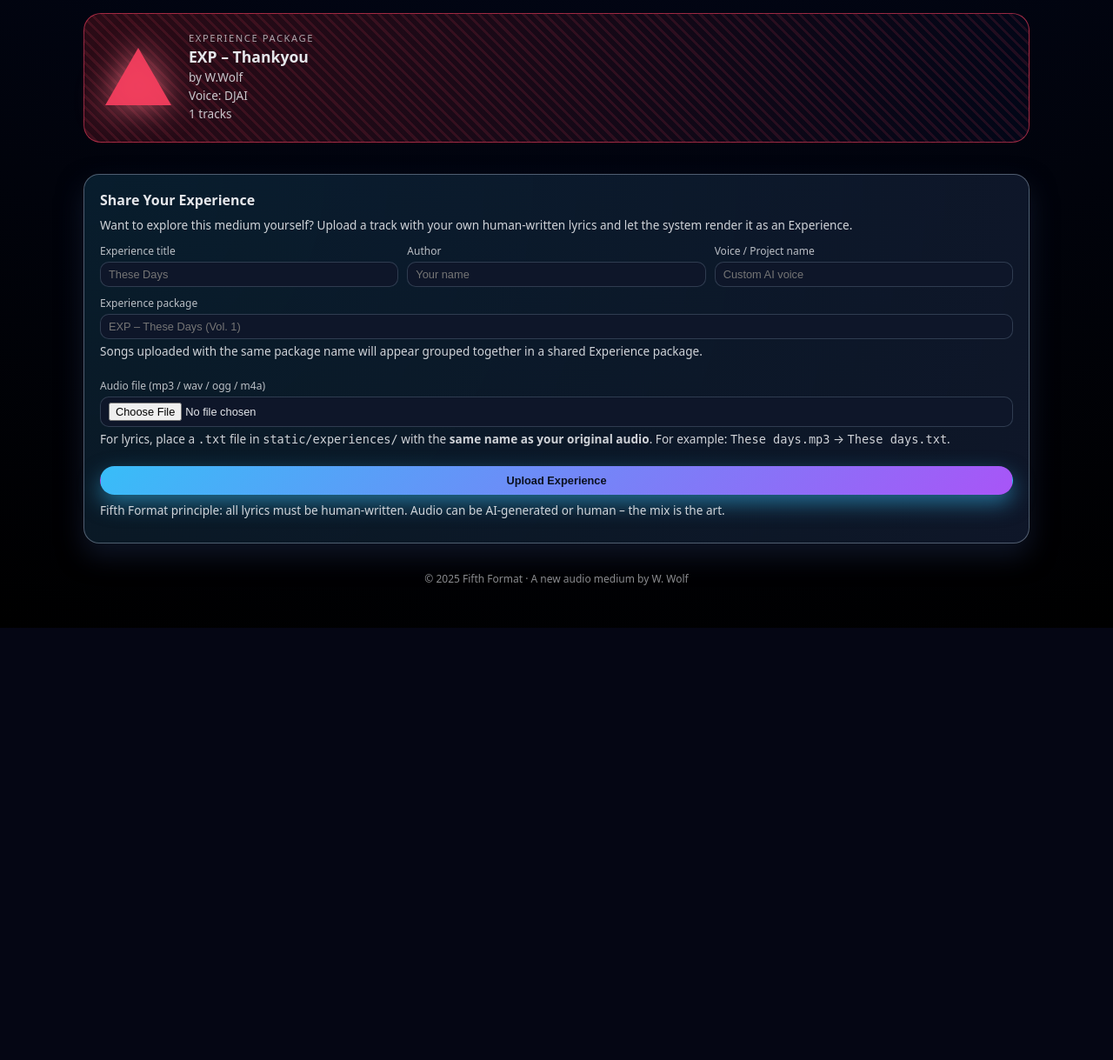
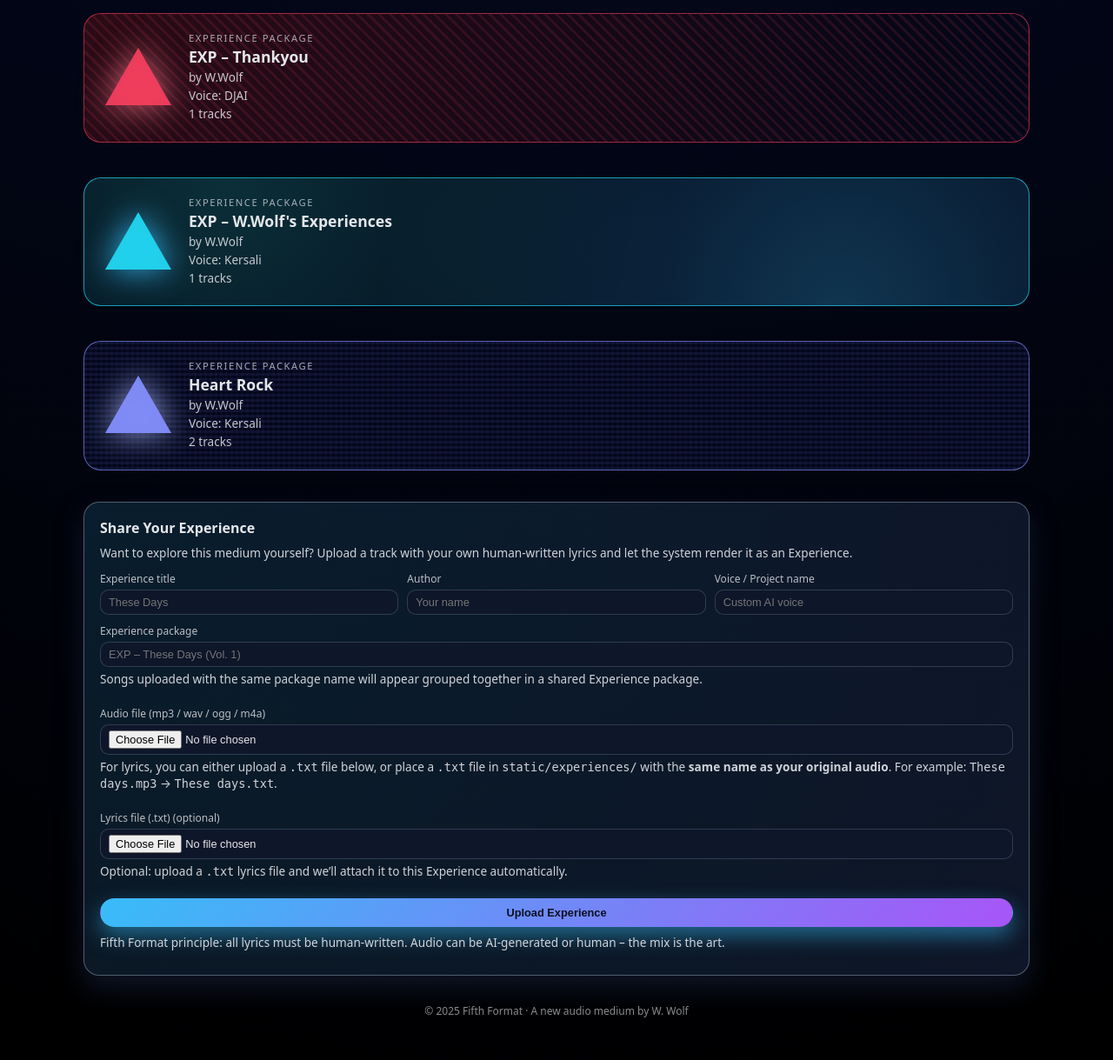
Before and after one commit to dcjoncas/FIFTHFORMAT, a Flask app: page / in a window 1280 px wide. Shown: the part 1415-2634 px from the top of the page at 87% size. Before the commit the page ends 2137 px from the top, so only its background shows below. Run offline with Flask 3, Linux system fonts and the light colour scheme; the visitor is signed in with stand-in values (Sample User, id 1).

Commit message:
Update lyrics upload on main screen

```diff
--- a/app.py
+++ b/app.py
@@ -33,10 +33,15 @@ UPLOAD_FOLDER = os.path.join(app.static_folder, UPLOAD_SUBFOLDER)
 os.makedirs(UPLOAD_FOLDER, exist_ok=True)
 
 ALLOWED_EXTENSIONS = {"mp3", "wav", "ogg", "m4a"}
+ALLOWED_LYRICS_EXTENSIONS = {"txt"}
 
 
 def allowed_file(filename: str) -> bool:
     return "." in filename and filename.rsplit(".", 1)[1].lower() in ALLOWED_EXTENSIONS
+
+
+def allowed_lyrics_file(filename: str) -> bool:
+    return "." in filename and filename.rsplit(".", 1)[1].lower() in ALLOWED_LYRICS_EXTENSIONS
 
 
 # -----------------------------------------------------------------------------
@@ -356,32 +361,37 @@ def experience_player(exp_id):
 @app.route("/upload", methods=["POST"])
 @require_code
 def upload():
-    """Upload a new Experience (audio file + metadata)."""
+    """Upload a new Experience (audio file + optional lyrics .txt + metadata)."""
     global experiences
 
-    file = request.files.get("file")
-    if not file or file.filename == "":
+    audio_file = request.files.get("file")
+    if not audio_file or audio_file.filename == "":
         return redirect(url_for("home"))
 
-    if not allowed_file(file.filename):
+    if not allowed_file(audio_file.filename):
         return redirect(url_for("home"))
 
-    # Original filename (for better title & lyrics path)
-    original_name = file.filename
+    # Optional lyrics upload (.txt)
+    lyrics_file = request.files.get("lyrics_file")
+    if lyrics_file and lyrics_file.filename and not allowed_lyrics_file(lyrics_file.filename):
+        # Ignore invalid lyrics uploads (keep UX simple)
+        lyrics_file = None
+
+    # Original filename (for prettier default title + legacy lyrics matching)
+    original_name = audio_file.filename
     original_base, _ = os.path.splitext(original_name)  # e.g. "These days"
 
     # Generate a unique EXP id first
     new_id = next_experience_id()
 
-    # Use that id as the saved audio filename to avoid collisions
-    _, ext = os.path.splitext(file.filename)
+    # Use the id as the saved audio filename to avoid collisions
+    _, ext = os.path.splitext(original_name)
     ext = (ext or ".mp3").lower()
-    filename = secure_filename(f"{new_id}{ext}")  # e.g. EXP-06.mp3
+    audio_filename = secure_filename(f"{new_id}{ext}")  # e.g. EXP-06.mp3
+    audio_save_path = os.path.join(UPLOAD_FOLDER, audio_filename)
+    audio_file.save(audio_save_path)
 
-    save_path = os.path.join(UPLOAD_FOLDER, filename)
-    file.save(save_path)
-
-    # For title, build something pretty from original base
+    # Default title from original base (human-friendly)
     readable_name = (
         original_base.replace("_", " ").replace("-", " ").title()
         if original_base
@@ -400,16 +410,34 @@ def upload():
         else:
             package = "EXP – Shared Experiences"
 
-    # Lyrics: look for static/experiences/<original_base>.txt
-    lyrics_rel = f"{UPLOAD_SUBFOLDER}/{original_base}.txt"
+    # Lyrics path:
+    # 1) If a lyrics file was uploaded, store it as static/experiences/<EXP-ID>.txt
+    # 2) Else, try legacy matching: static/experiences/<original_base>.txt (raw or secure_filename)
+    # 3) Else, leave blank so UI shows "No lyrics configured".
+    lyrics_rel = ""
+    if lyrics_file and lyrics_file.filename:
+        lyrics_filename = secure_filename(f"{new_id}.txt")
+        lyrics_save_path = os.path.join(UPLOAD_FOLDER, lyrics_filename)
+        lyrics_file.save(lyrics_save_path)
+        lyrics_rel = f"{UPLOAD_SUBFOLDER}/{lyrics_filename}"
+    else:
+        legacy_raw = f"{original_base}.txt" if original_base else ""
+        legacy_safe = secure_filename(legacy_raw) if legacy_raw else ""
+        for candidate in [legacy_raw, legacy_safe]:
+            if not candidate:
+                continue
+            candidate_path = os.path.join(UPLOAD_FOLDER, candidate)
+            if os.path.exists(candidate_path):
+                lyrics_rel = f"{UPLOAD_SUBFOLDER}/{candidate}"
+                break
 
     new_exp = {
         "id": new_id,
         "title": title,
         "author": author,
         "voice": voice,
-        "file": f"{UPLOAD_SUBFOLDER}/{filename}",  # audio file (EXP-06.mp3 etc.)
-        "lyrics": lyrics_rel,                      # lyrics text file
+        "file": f"{UPLOAD_SUBFOLDER}/{audio_filename}",
+        "lyrics": lyrics_rel,
         "vibe": "Shared by the community",
         "package": package,
     }
@@ -421,11 +449,6 @@ def upload():
     save_uploaded_experiences(uploaded_only)
 
     return redirect(url_for("home"))
-
-
-# -----------------------------------------------------------------------------
-# Delete uploaded Experience (non-base only)
-# -----------------------------------------------------------------------------
 
 @app.route("/experience/<exp_id>/delete", methods=["POST"])
 @require_code
@@ -443,7 +466,7 @@ def delete_experience(exp_id):
 
     # Build full paths to audio and lyrics
     audio_path = os.path.join(app.static_folder, exp["file"])
-    lyrics_path = os.path.join(app.static_folder, exp["lyrics"])
+    lyrics_path = os.path.join(app.static_folder, exp["lyrics"]) if exp.get("lyrics") else ""
 
     for path in (audio_path, lyrics_path):
         try:
--- a/experiences.json
+++ b/experiences.json
@@ -68,5 +68,35 @@
     "lyrics": "experiences/She.txt",
     "vibe": "Shared by the community",
     "package": "EXP – Recovered Experiences"
+  },
+  {
+    "id": "EXP-15",
+    "title": "These Days",
+    "author": "W.Wolf",
+    "voice": "Kersali",
+    "file": "experiences/EXP-15.mp3",
+    "lyrics": "experiences/EXP-15.txt",
+    "vibe": "Shared by the community",
+    "package": "EXP – W.Wolf's Experiences"
+  },
+  {
+    "id": "EXP-16",
+    "title": "Heart Rock",
+    "author": "W.Wolf",
+    "voice": "Kersali",
+    "file": "experiences/EXP-16.mp3",
+    "lyrics": "experiences/EXP-16.txt",
+    "vibe": "Shared by the community",
+    "package": "Heart Rock"
+  },
+  {
+    "id": "EXP-17",
+    "title": "I know",
+    "author": "W.Wolf",
+    "voice": "Kersali",
+    "file": "experiences/EXP-17.mp3",
+    "lyrics": "experiences/EXP-17.txt",
+    "vibe": "Shared by the community",
+    "package": "Heart Rock"
   }
 ]
--- a/templates/index.html
+++ b/templates/index.html
@@ -317,11 +317,24 @@
                   required
                 />
                 <p class="upload-hint">
-                  For lyrics, place a <code>.txt</code> file in
-                  <code>static/experiences/</code> with the
-                  <strong>same name as your original audio</strong>. For
-                  example: <code>These days.mp3</code> →
-                  <code>These days.txt</code>.
+                  For lyrics, you can either upload a <code>.txt</code> file below,
+                  or place a <code>.txt</code> file in <code>static/experiences/</code> with the
+                  <strong>same name as your original audio</strong>. For example:
+                  <code>These days.mp3</code> → <code>These days.txt</code>.
+                </p>
+              </div>
+
+              <!-- NEW: Lyrics upload -->
+              <div class="field">
+                <label for="lyrics_file">Lyrics file (.txt) (optional)</label>
+                <input
+                  type="file"
+                  id="lyrics_file"
+                  name="lyrics_file"
+                  accept=".txt,text/plain"
+                />
+                <p class="upload-hint">
+                  Optional: upload a <code>.txt</code> lyrics file and we’ll attach it to this Experience automatically.
                 </p>
               </div>
 
```
